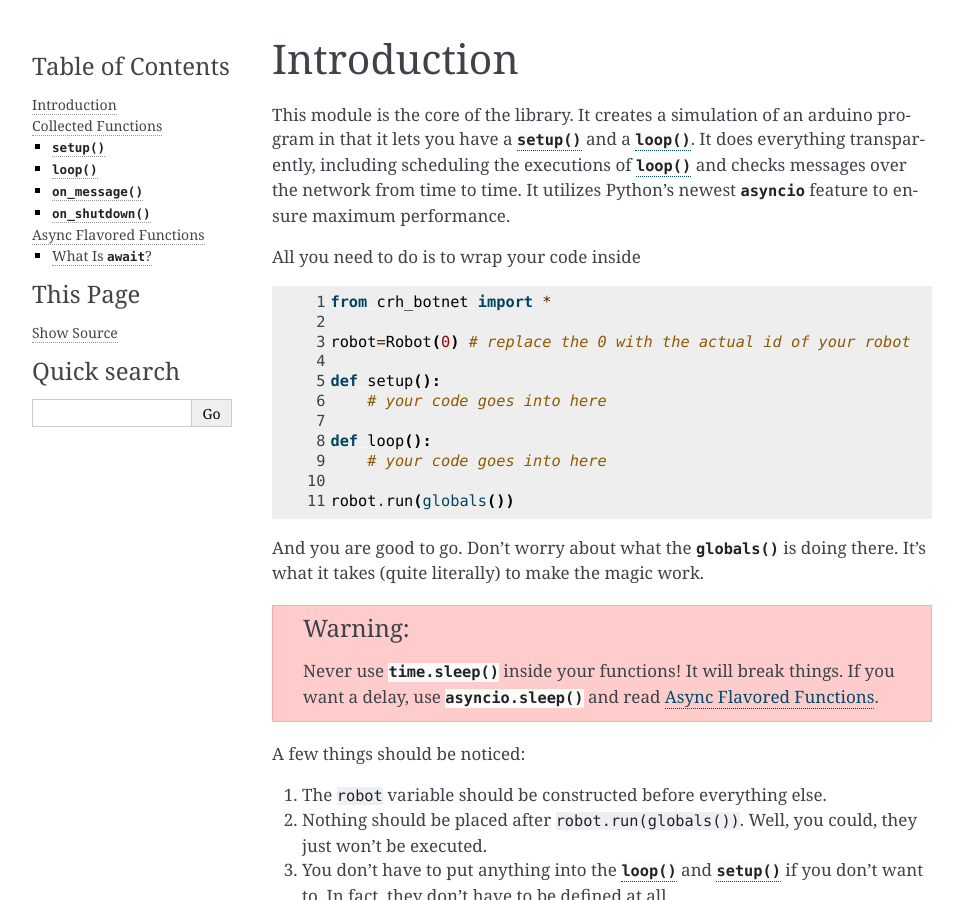
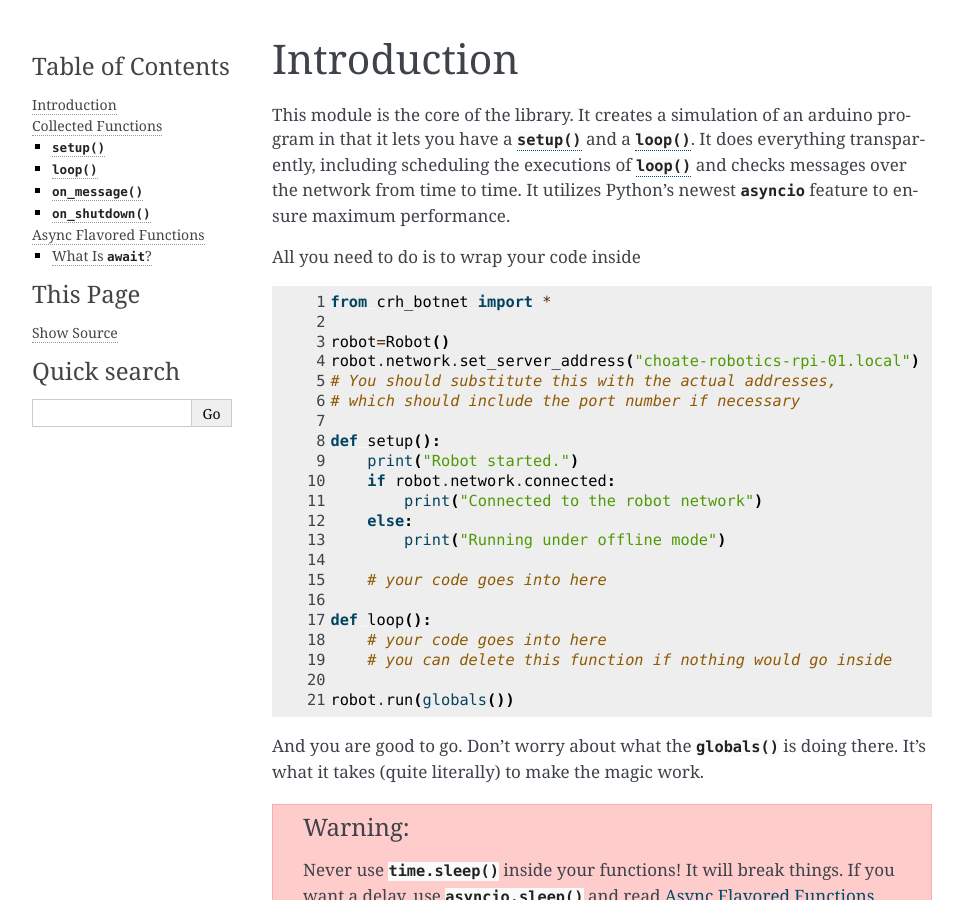
Before and after one commit to jeriewang/crh-botnet, a Sphinx documentation site: the page built from docs/introduction.rst, in a window 1280 px wide and 900 px high. Shown: the whole window, without its empty margins (148-1111 px from the left). Built offline with Sphinx 7.4.7, drawn with Linux system fonts in a browser that asks for light colours.

Commit message:
Docs Optimizations

```diff
--- a/crh_botnet/__init__.py
+++ b/crh_botnet/__init__.py
@@ -2,6 +2,6 @@ from .robot import Robot
 from .message import Message
 from asyncio import sleep
 
-
 __version__ = '0.0.6'
 __author__ = 'Jerry Wang'
+__license__ = "MIT"
--- a/docs/conf.py
+++ b/docs/conf.py
@@ -13,7 +13,7 @@
 import os
 import sys
 sys.path.insert(0, os.path.abspath('../'))
-
+from crh_botnet import __version__
 
 # -- Project information -----------------------------------------------------
 
@@ -22,7 +22,7 @@ copyright = '2019, Jerry Wang'
 author = 'Jerry Wang'
 
 # The full version, including alpha/beta/rc tags
-release = '0.0.1'
+release = __version__
 
 
 # -- General configuration ---------------------------------------------------
--- a/docs/examples/led_cycler.py
+++ b/docs/examples/led_cycler.py
@@ -2,7 +2,7 @@ from crh_botnet import *
 from gpiozero import LED
 
 robot = Robot()
-robot.network.set_server_address('choate-robotics-rpi-01.local:5003')
+robot.network.set_server_address('choate-robotics-rpi-01.local')
 
 led = LED(17)
 
--- a/docs/examples/led_cycler_simple.py
+++ b/docs/examples/led_cycler_simple.py
@@ -4,7 +4,7 @@ from gpiozero import LED
 # This program works if and only if 2 robots are connected
 
 robot = Robot()
-robot.network.set_server_address('choate-robotics-rpi-01.local:5003')
+robot.network.set_server_address('choate-robotics-rpi-01.local')
 
 led = LED(17)
 
--- a/docs/examples/say_hi.py
+++ b/docs/examples/say_hi.py
@@ -1,7 +1,7 @@
 from crh_botnet import *
 
 robot = Robot()
-robot.network.set_server_address('choate-robotics-rpi-01.local:5003')
+robot.network.set_server_address('choate-robotics-rpi-01.local')
 
 
 def on_message(message: Message):
--- a/docs/index.rst
+++ b/docs/index.rst
@@ -29,7 +29,7 @@ Supports Python3.7+
 
     python3.7 -m pip install crh-botnet
 
-Or from source
+or from source
 
 .. code-block:: bash
 
@@ -52,4 +52,4 @@ You can also change the port and/or the address you are listening to
 
     python3.7 -m crh_botnet.server -h 127.0.0.1 -p 8000
 
-The default host is :code:`0.0.0.0` and the default port is :code:`5003`
+The default host is :code:`0.0.0.0` and the default port is :code:`5003`.
--- a/docs/introduction.rst
+++ b/docs/introduction.rst
@@ -15,13 +15,23 @@ All you need to do is to wrap your code inside
 
     from crh_botnet import *
 
-    robot=Robot(0) # replace the 0 with the actual id of your robot
+    robot=Robot()
+    robot.network.set_server_address("choate-robotics-rpi-01.local")
+    # You should substitute this with the actual addresses,
+    # which should include the port number if necessary
 
     def setup():
+        print("Robot started.")
+        if robot.network.connected:
+            print("Connected to the robot network")
+        else:
+            print("Running under offline mode")
+
         # your code goes into here
 
     def loop():
         # your code goes into here
+        # you can delete this function if nothing would go inside
 
     robot.run(globals())
 
```
Also changed, not shown: docs/examples.rst (+9 -0 lines), setup.py (+5 -4 lines).
